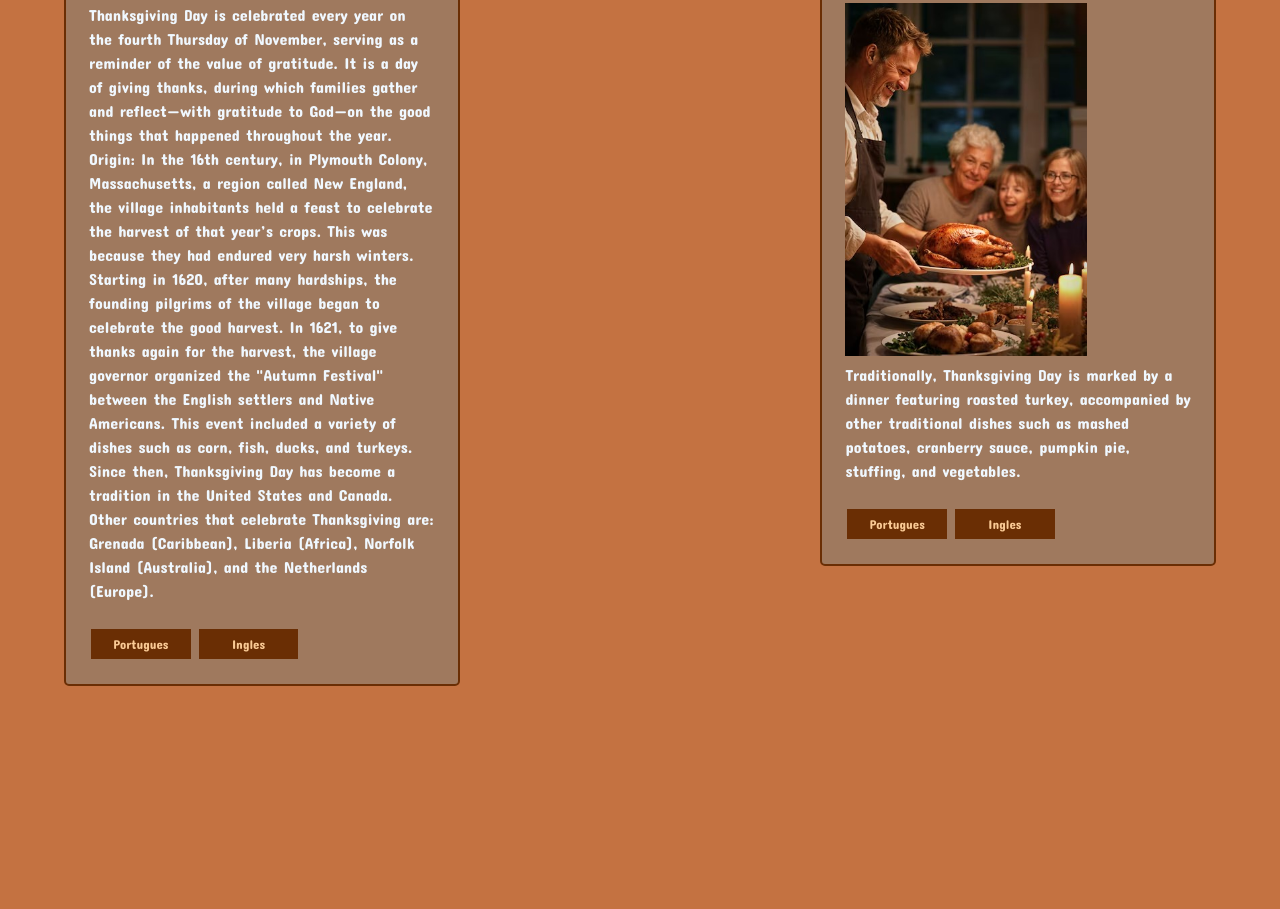
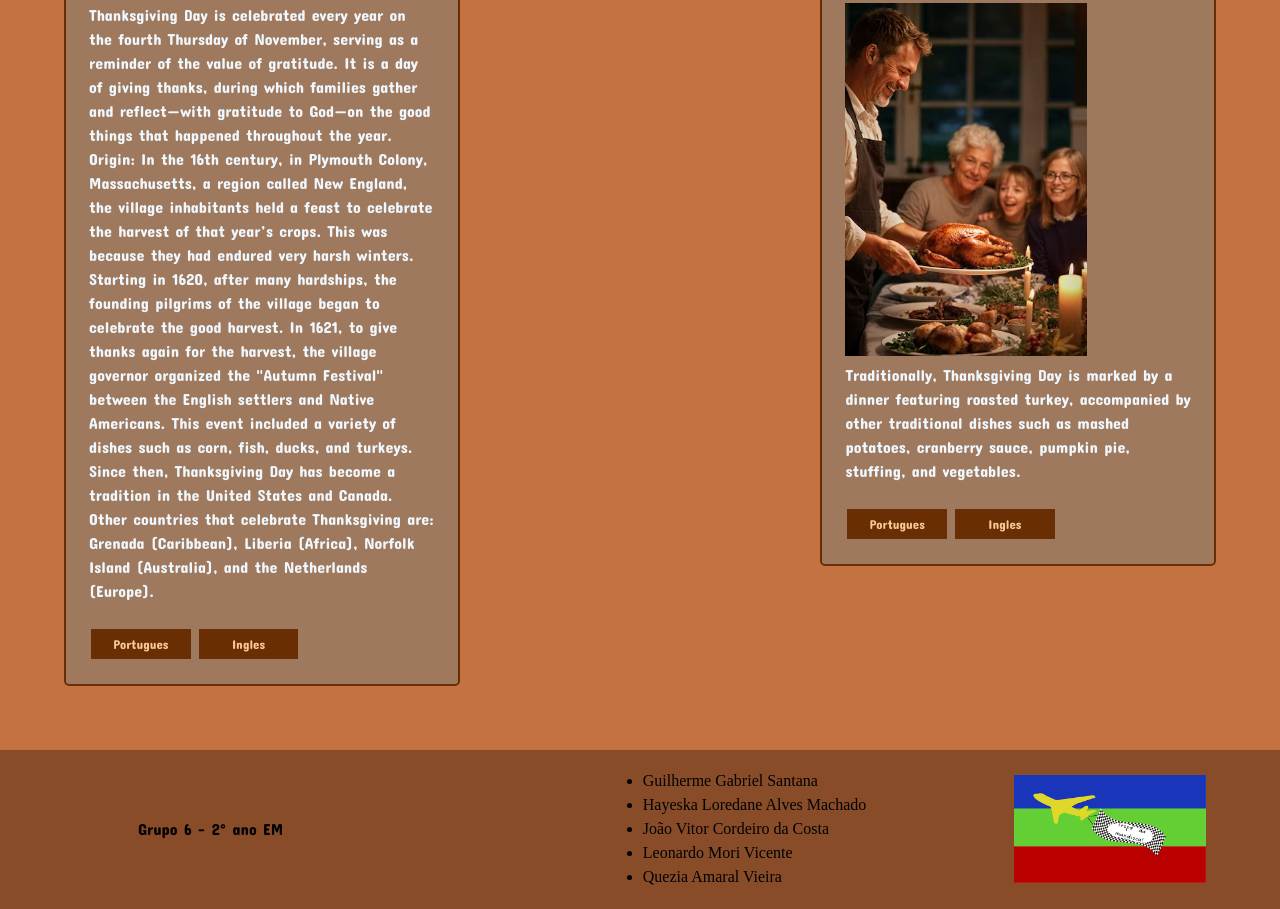
Before and after one commit to VieiraQuezia/Thanks-give, a plain HTML site: page frontEnd/index.html in a window 1280 px wide. Shown: the part 1015-1924 px from the top of the page. Before the commit the page ends 1765 px from the top, so only its background shows below. Drawn offline with nearby package versions, Linux system fonts and the light colour scheme.

Commit message:
add footer

```diff
--- a/frontEnd/index.html
+++ b/frontEnd/index.html
@@ -95,7 +95,18 @@ Grenada (Caribbean), Liberia (Africa), Norfolk Island (Australia), and the Nethe
 
 </article>
 
-
+<footer class="footer">
+    <p>Grupo 6 - 2° ano EM</p>
+    <br>
+    <ul>
+    <li>Guilherme Gabriel Santana</li>
+    <li>Hayeska Loredane Alves Machado</li>
+    <li>João Vitor Cordeiro da Costa</li>
+    <li>Leonardo Mori Vicente</li>
+    <li>Quezia Amaral Vieira</li>
+    </ul>
+    <img src="./logo tropa da mandioca.png" alt="">
+</footer>
 
 
 
--- a/frontEnd/style.css
+++ b/frontEnd/style.css
@@ -257,10 +257,18 @@ justify-content: space-around;
   font-size: 14px;
 }
 
+.footer {
+    width: 100%;
+    background-color: #894c29;
+    align-items: center;
+    p {margin-left: 5%;}
+    ul {margin-left: 5%;}
+    display: flex;
+    flex-direction: row;
+    justify-content: space-around;
+    img {width: 15%; height: 10%;margin-top: 2%; margin-bottom: 2%;}
 
-
-
-
+}
 
 
 
```
Also changed, not shown: frontEnd/logo tropa da mandioca.png (added).
